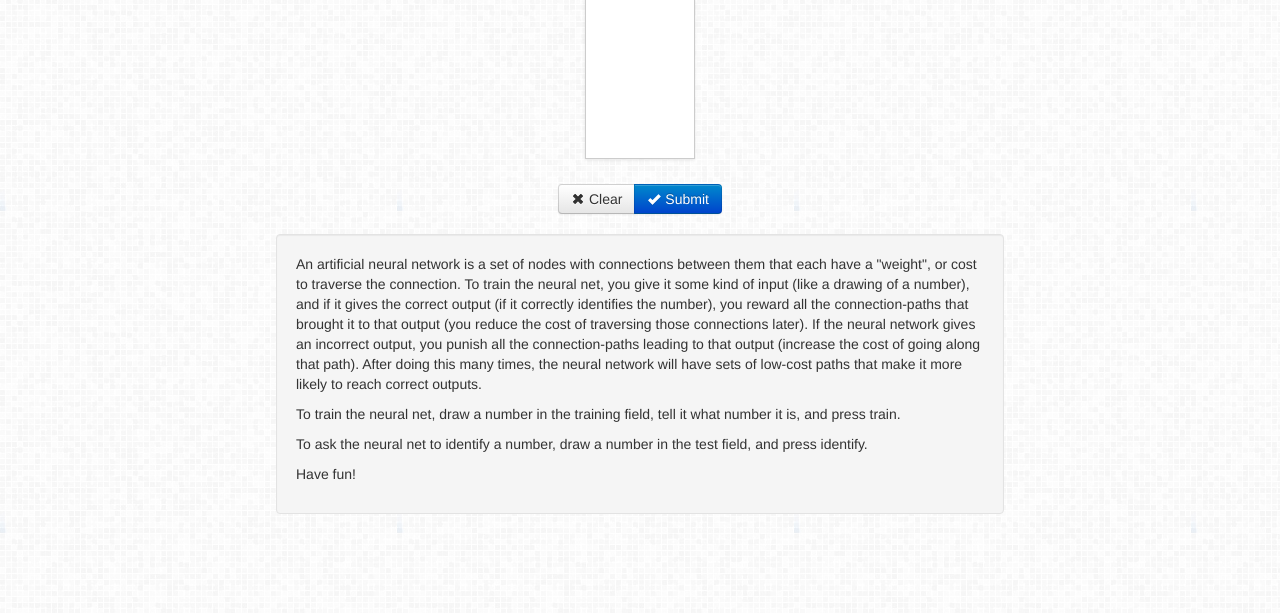
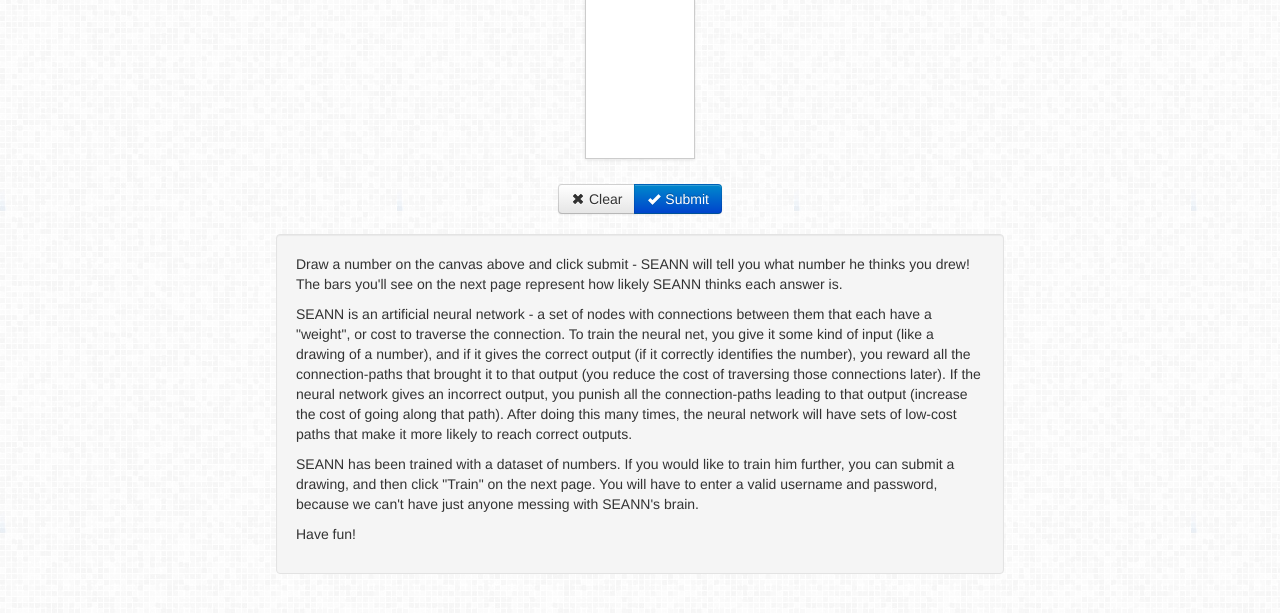
Before and after one commit to teganmaharaj/neuralnetproject, a PHP site: page / in a window 1280 px wide. Shown: the part 111-724 px from the top of the page. Run offline with PHP 8.4, Linux system fonts and the light colour scheme.

Commit message:
Index text update
From tegan's email

```diff
--- a/index.php
+++ b/index.php
@@ -26,13 +26,13 @@
 
     <div class="well">
       <p>
-        An artificial neural network is a set of nodes with connections between them that each have a "weight", or cost to traverse the connection. To train the neural net, you give it some kind of input (like a drawing of a number), and if it gives the correct output (if it correctly identifies the number), you reward all the connection-paths that brought it to that output (you reduce the cost of traversing those connections later). If the neural network gives an incorrect output, you punish all the connection-paths leading to that output (increase the cost of going along that path). After doing this many times, the neural network will have sets of low-cost paths that make it more likely to reach correct outputs.
+        Draw a number on the canvas above and click submit - SEANN will tell you what number he thinks you drew! The bars you'll see on the next page represent how likely SEANN thinks each answer is.
       </p>
       <p>
-        To train the neural net, draw a number in the training field, tell it what number it is, and press train.
+        SEANN is an artificial neural network - a set of nodes with connections between them that each have a "weight", or cost to traverse the connection. To train the neural net, you give it some kind of input (like a drawing of a number), and if it gives the correct output (if it correctly identifies the number), you reward all the connection-paths that brought it to that output (you reduce the cost of traversing those connections later). If the neural network gives an incorrect output, you punish all the connection-paths leading to that output (increase the cost of going along that path). After doing this many times, the neural network will have sets of low-cost paths that make it more likely to reach correct outputs.
       </p>
       <p>
-        To ask the neural net to identify a number, draw a number in the test     field, and press identify.
+        SEANN has been trained with a dataset of numbers. If you would like to train him further, you can submit a drawing, and then click "Train" on the next page. You will have to enter a valid username and password, because we can't have just anyone messing with SEANN's brain.
       </p>
       <p>Have fun!</p>
     </div>
--- a/result.php
+++ b/result.php
@@ -91,7 +91,7 @@ function printImg() {
 //imagepng($img2);
 
 
-//result.php is used by both train.php and index.php to submit the data to the server, this if statement ensures that the request is actually coming from this server's train.php for security purposes.
+//result.php is used by both train.php and index.php to submit the data to the server, this if statement ensures that the request is actually coming from the same server's train.php for security purposes.
 //then the result string is set to the proper command that will execute the neural net.
 if (isset($_POST['number']) && $_POST['number'] < 10 && $_POST['number'] >= 0 && "http://".$_SERVER["SERVER_NAME"]."/train.php" == $_SERVER["HTTP_REFERER"]) {
     $result = "./cpp/train ./cpp/final.net ".printImg()." ".$_POST['number']; //submit a train request, with the number to be trained
```
